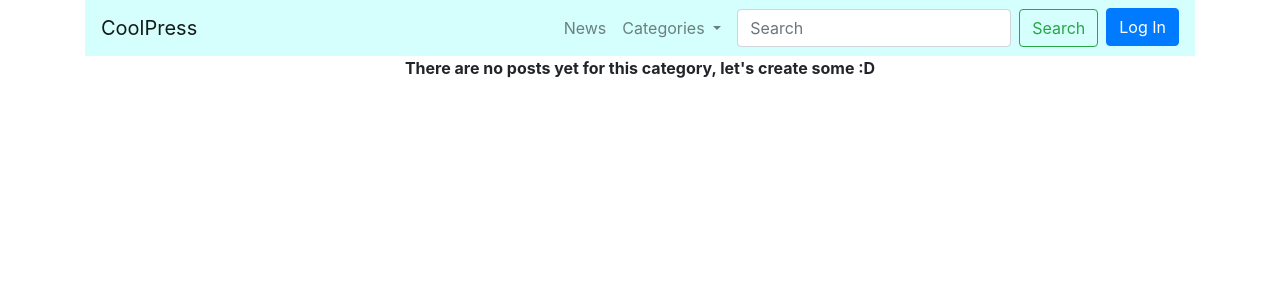
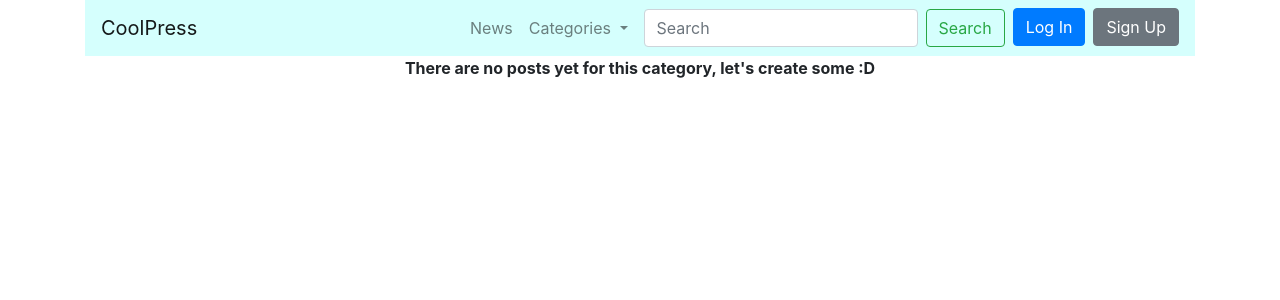
Before and after one commit to tuxskar/coolpress, a Django app: page / in a window 1280 px wide. Shown: the top 300 px of the page. Run offline with Django 3.2, Linux system fonts and the light colour scheme; data that the repository does not hold is empty; parts of the project's set-up code (start-up, migrations or seed data) failed here and were passed over; some libraries are stand-ins or nearby versions.

Commit message:
Added signup button on navbar

```diff
--- a/coolpress/press/templates/navbar.html
+++ b/coolpress/press/templates/navbar.html
@@ -49,6 +49,9 @@
             <li class="nav-item">
                 <a class="btn btn-primary" href="{% url 'login' %}">Log In</a>
             </li>
+            <li class="nav-item ml-2">
+                <a class="btn btn-secondary" href="{% url 'signup' %}">Sign Up</a>
+            </li>
             {% endif %}
 
         </ul>
```
